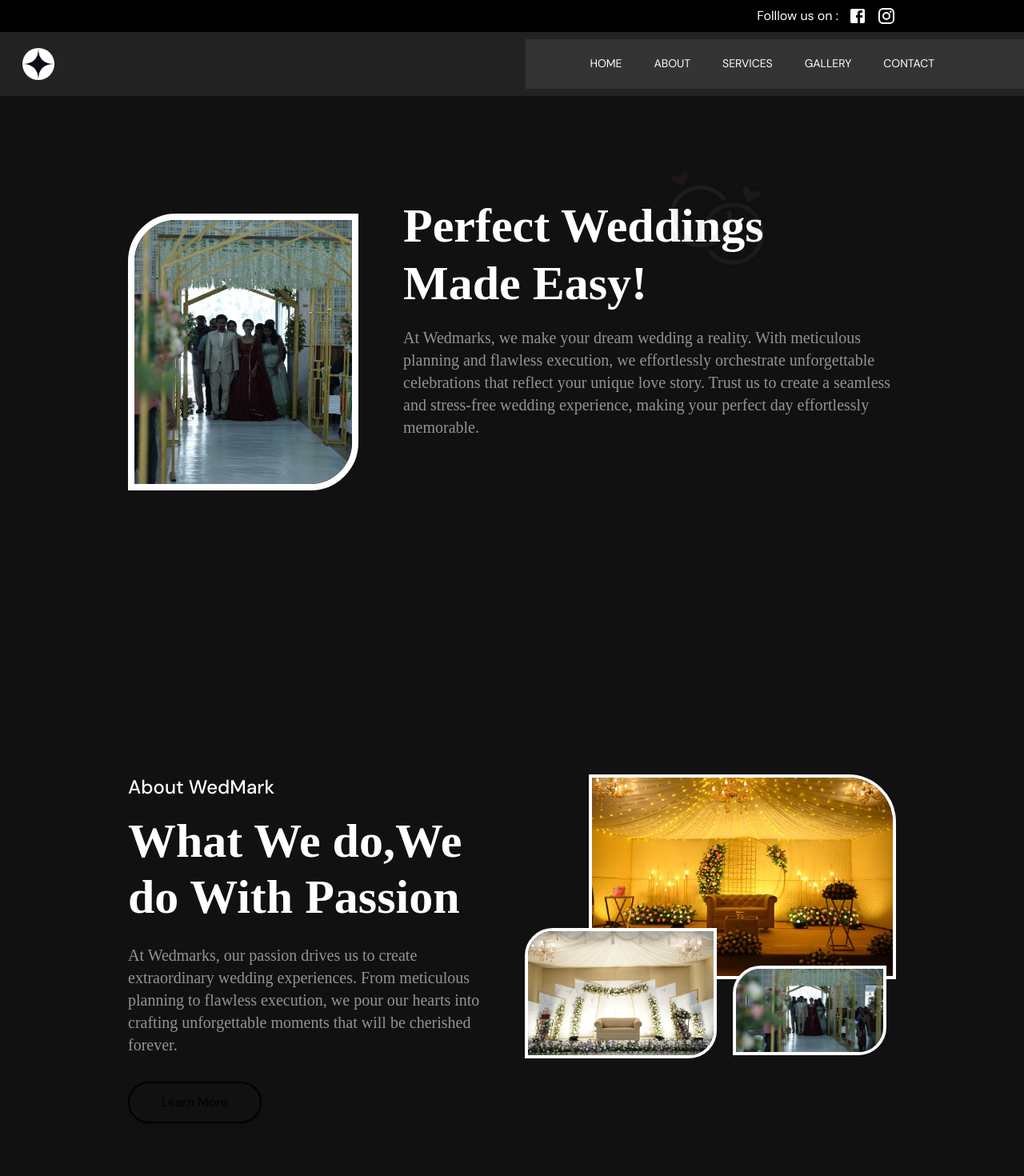
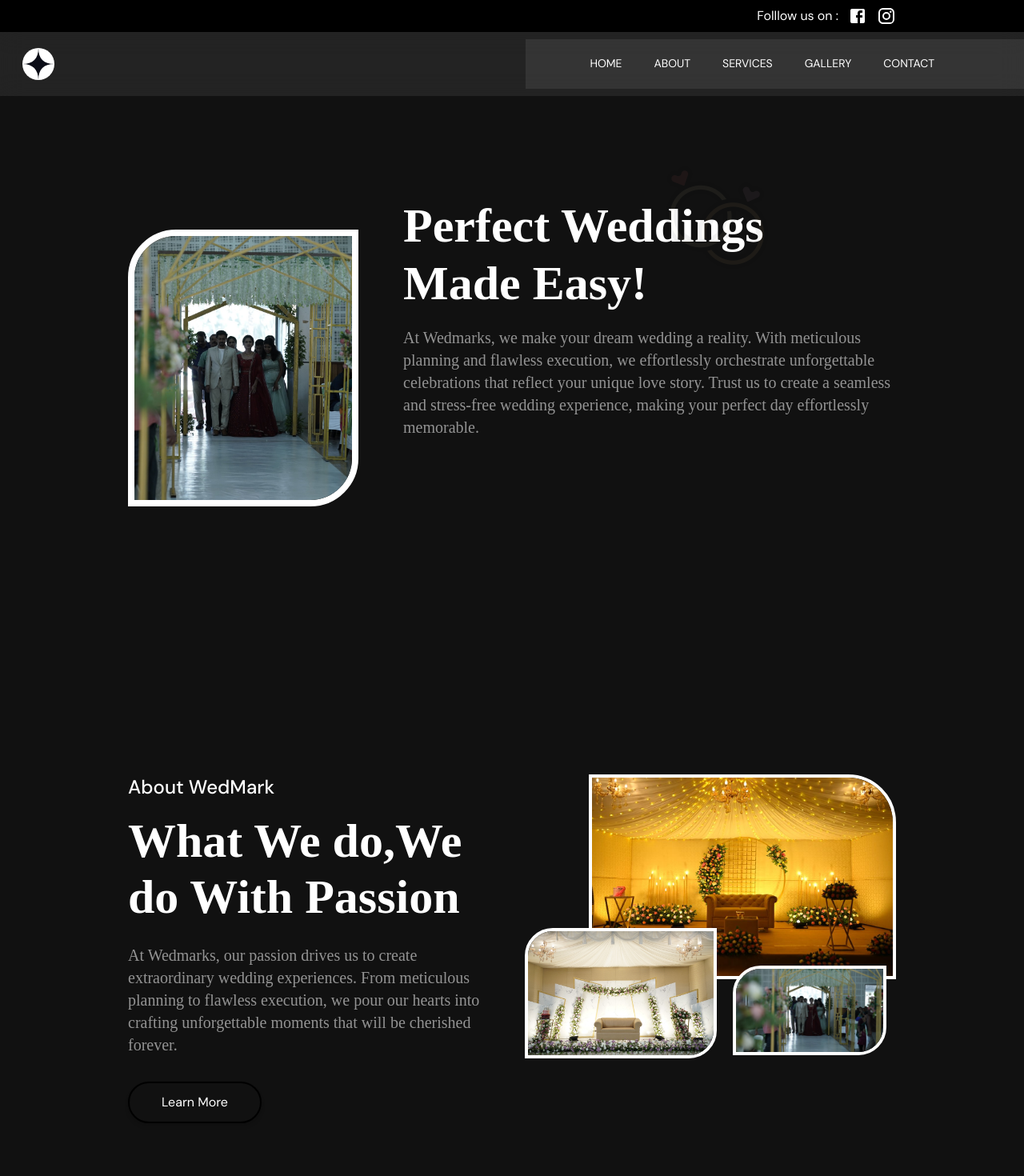
Before and after one commit to ArunKumar000777/wed-marks, a React (Vite) app: page / in a window 1280 px wide. Shown: the top 1470 px of the page at 80% size. Built offline with nearby package versions, Linux system fonts and the light colour scheme; a web font is replaced by a local one.

Commit message:
theme changed

```diff
--- a/src/components/ContactForm.jsx
+++ b/src/components/ContactForm.jsx
@@ -7,7 +7,7 @@ const ContactForm = () => {
                 <p className='mt-6 text-xl lg:text-2xl'>
                     Send us your enquiry and someone from WedMark will get in touch with you shortly.
                 </p>
-                <div className='bg-dark w-14 h-[2px] mt-12'></div>
+                <div className='bg-white w-14 h-[2px] mt-12'></div>
             </div>
             {/* child2 */}
             <div className="h-full lg:pl-5">
--- a/src/components/Hero.jsx
+++ b/src/components/Hero.jsx
@@ -8,7 +8,7 @@ const Hero = () => {
         <section className="mt-14 lg:mt-0">
             <img src={image3} alt="" className="absolute w-32 right-1/4 opacity-5 top-52 " />
             <div className="flex items-center justify-between lg:min-h-[800px] py-[20px] px-10 lg:px-40 md:px-20  overflow-hidden flex-col-reverse lg:flex-row ">
-                <div className="mt-8 lg:aspect-5/6 lg:mt-0">
+                <div className="mt-8 lg:aspect-5/6 lg:mt-10">
                     <img
                         src={heroImage}
                         alt="heroImage"
@@ -47,7 +47,7 @@ const Hero = () => {
                         planning to flawless execution, we pour our hearts into crafting unforgettable moments that will be
                         cherished forever.
                     </p>
-                    <button className="px-10 py-3 mt-8 text-base border-2 rounded-full shadow-md text-dark border-dark hover:text-light hover:bg-accent hover:border-none">
+                    <button className="px-10 py-3 mt-8 text-base text-white border-2 rounded-full shadow-md border-dark hover:text-black hover:bg-white hover:border-none">
                         Learn More
                     </button>
                 </motion.div>
--- a/src/index.css
+++ b/src/index.css
@@ -13,6 +13,7 @@ html {
 }
 body {
     font-family: "DM Sans", sans-serif;
+    background-color: #111111;
 }
 h1 {
     font-family: "Playfair", serif;
--- a/src/pages/Contact.jsx
+++ b/src/pages/Contact.jsx
@@ -9,7 +9,7 @@ import ContactForm from "../components/ContactForm";
 const Contact = () => {
   // lg:min-h-[950px]
     return (
-        <div className="bg-light pt-14">
+        <div className="pt-20 bg-light">
             <div className="grid grid-cols-1 lg:grid-cols-2">
                 {/* child1 */}
                 <div>
--- a/src/pages/Gallery.jsx
+++ b/src/pages/Gallery.jsx
@@ -4,7 +4,7 @@ import React from "react";
 const Gallery = () => {
     return (
         <motion.div
-            className="h-screen bg-light pt-14"
+            className="h-screen pt-20 bg-light"
             initial={{ opacity: 0 }}
             animate={{ opacity: 1 }}
             exit={{ opacity: 0 }}
--- a/src/pages/Services.jsx
+++ b/src/pages/Services.jsx
@@ -4,7 +4,7 @@ import React from "react";
 const Services = () => {
     return (
         <motion.div
-            className="h-screen bg-light pt-14"
+            className="h-screen pt-20 bg-light"
             initial={{ opacity: 0 }}
             animate={{ opacity: 1 }}
             exit={{ opacity: 0 }}
```
